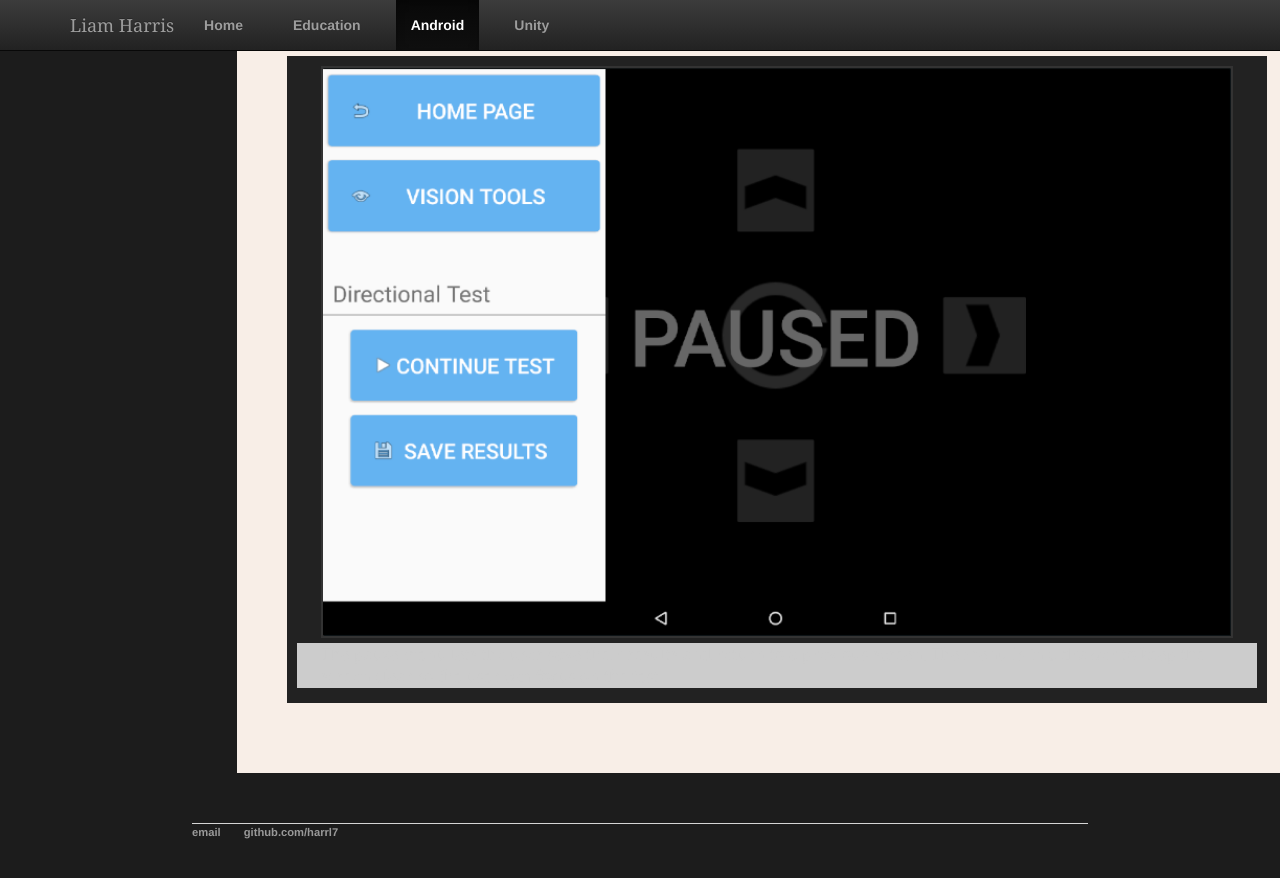
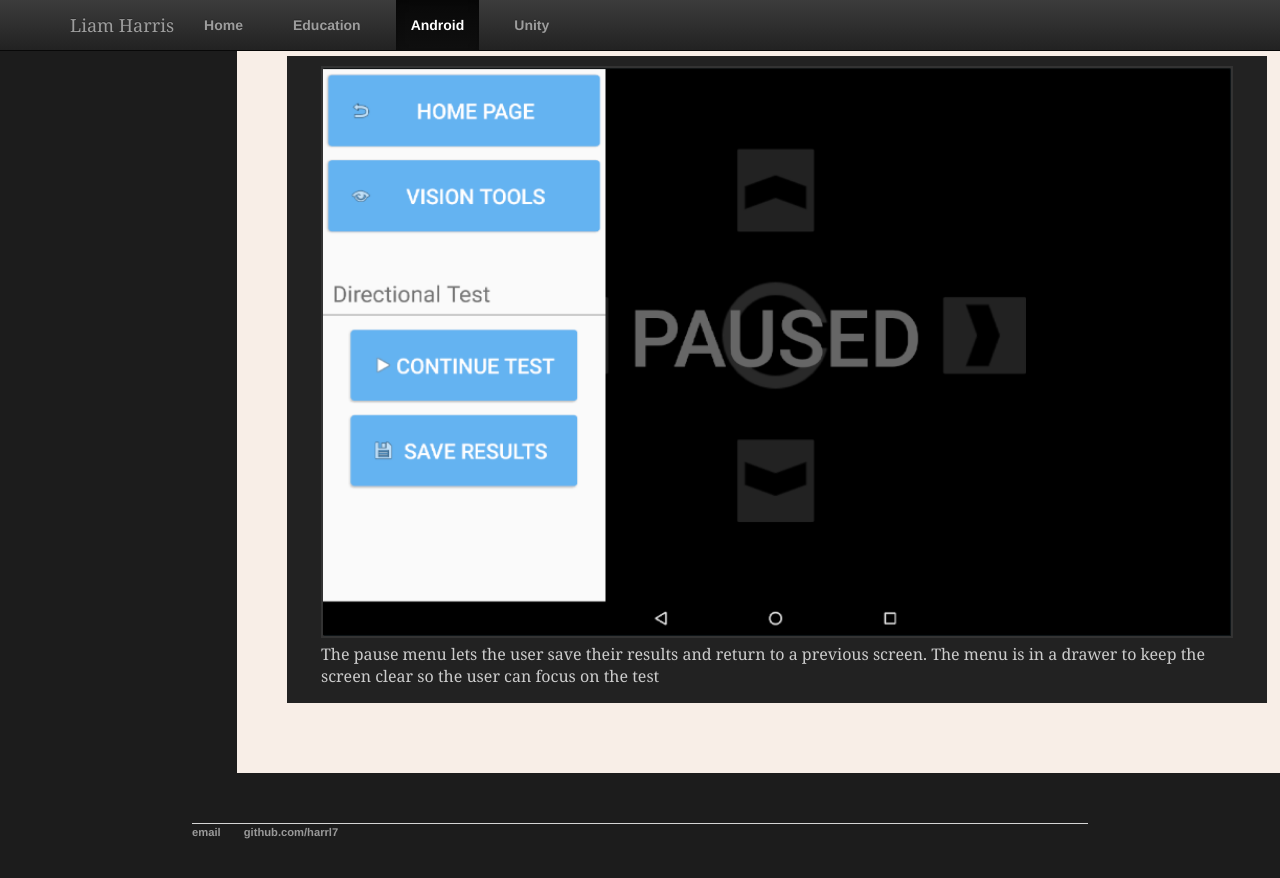
Before and after one commit to harrl7/harrl7.github.io, a Jekyll site: the page built from android/index.html, in a window 1280 px wide and 900 px high, scrolled down 2874 px. Shown: the top 878 px of the window. Built offline with Jekyll 4.4.1, drawn with Linux system fonts in a browser that asks for light colours.

Commit message:
Update index.html

```diff
--- a/android/index.html
+++ b/android/index.html
@@ -64,7 +64,7 @@ title: Android
 
 		<figure>
 			<img src="/assets/img/vision_tool/drawer.PNG">
-			<div id="White_Line">
+			<div id="White_Line"> </div>
 			<figcaption> The pause menu lets the user save their results and return to a previous screen. The menu is in a drawer to keep the screen clear so the user can focus on the test </figcaption>
 		</figure>
 	</div>
```
